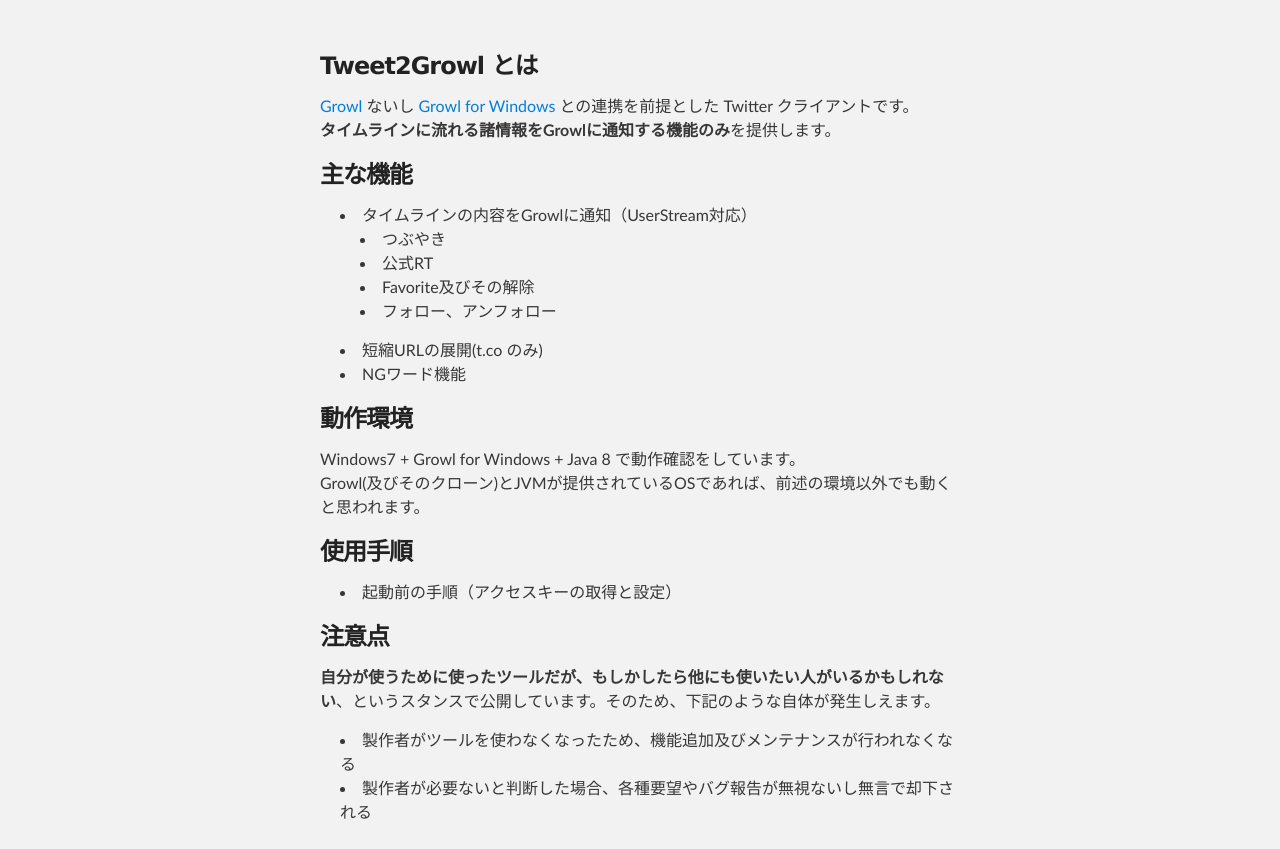
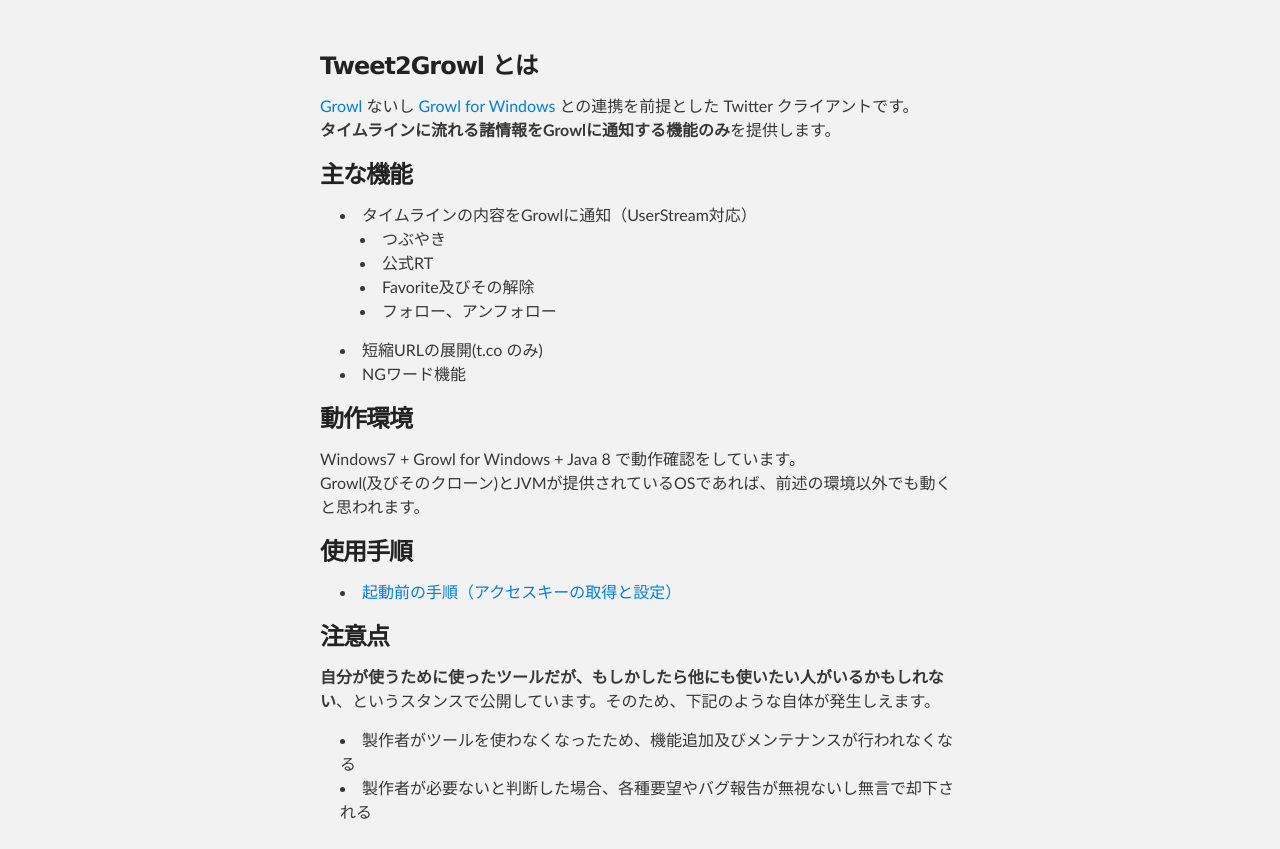
Before and after one commit to hako-fuusen/Tweet2Growl, a plain HTML site: page index.html in a window 1280 px wide. Shown: the part 248-1097 px from the top of the page. Drawn offline with Linux system fonts and the light colour scheme.

Commit message:
#2 手順説明ページへのリンクを追加

```diff
--- a/index.html
+++ b/index.html
@@ -58,7 +58,7 @@
       <h3>使用手順</h3>
 
       <ul>
-        <li>起動前の手順（アクセスキーの取得と設定）</li>
+        <li><a href="./accesskey.html">起動前の手順（アクセスキーの取得と設定）</a></li>
       </ul>
 
       <h3>注意点</h3>
```
